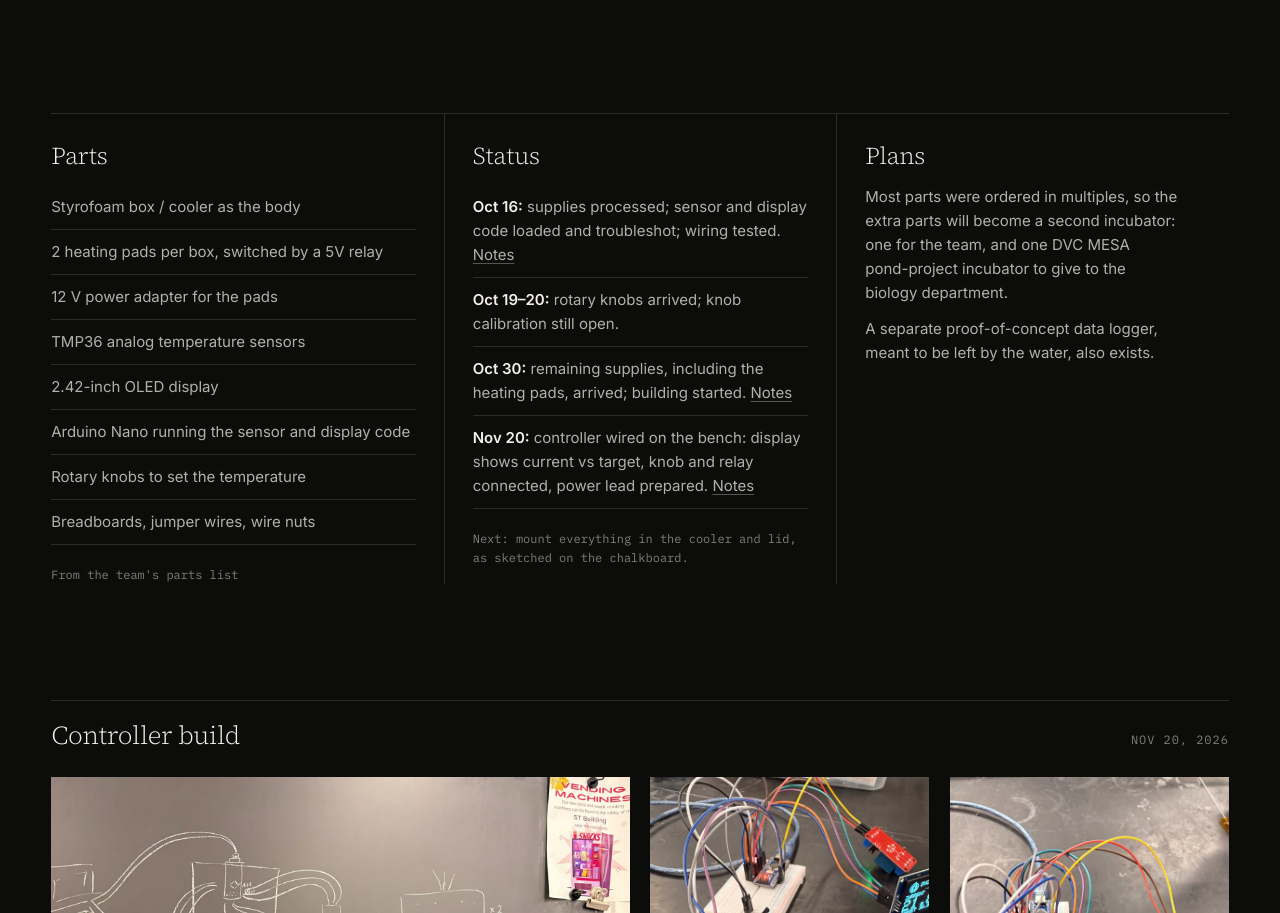
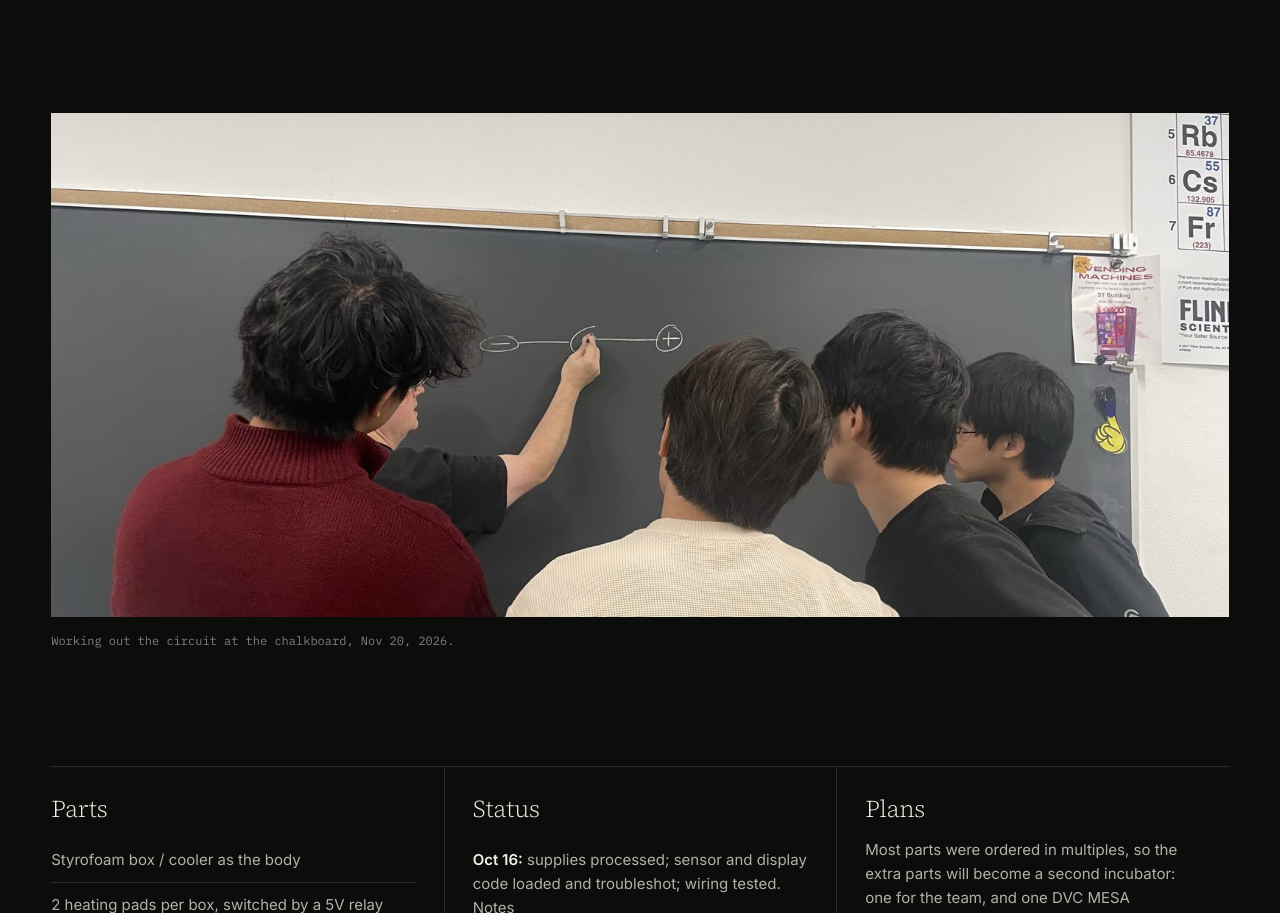
Before and after one commit to ShadowEsu/dvcpondresearch, a plain HTML site: page index.html in a window 1280 px wide. Shown: the part 5305-6218 px from the top of the page. Drawn offline with Linux system fonts and the light colour scheme.

Commit message:
Add Nov 20 team-at-chalkboard photo

```diff
--- a/index.html
+++ b/index.html
@@ -273,6 +273,14 @@
             <figcaption>Seating leads in the screw terminals</figcaption>
           </figure>
         </div>
+
+        <figure class="wide-photo">
+          <a href="assets/photos/2026-11-20-team-at-chalkboard.jpg">
+            <img src="assets/photos/2026-11-20-team-at-chalkboard.jpg" width="1600" height="1200" loading="lazy"
+              alt="Students in the lab gathered at the chalkboard, watching as a negative-to-positive circuit line is drawn.">
+          </a>
+          <figcaption>Working out the circuit at the chalkboard, Nov 20, 2026.</figcaption>
+        </figure>
 
         <div class="build-info">
           <article class="method">
--- a/styles/site.css
+++ b/styles/site.css
@@ -928,6 +928,31 @@ strong {
   margin-bottom: clamp(72px, 9vw, 128px);
 }
 
+.wide-photo {
+  margin: 0 0 clamp(72px, 9vw, 128px);
+}
+
+.wide-photo img {
+  width: 100%;
+  aspect-ratio: 21 / 9;
+  object-fit: cover;
+  object-position: 50% 45%;
+  filter: saturate(0.85);
+}
+
+.wide-photo figcaption {
+  margin-top: 14px;
+  font-family: var(--font-mono);
+  font-size: 0.75rem;
+  color: var(--ink-3);
+}
+
+@media (max-width: 640px) {
+  .wide-photo img {
+    aspect-ratio: 4 / 3;
+  }
+}
+
 .loop {
   margin: 0;
 }
```
Also changed, not shown: assets/photos/2026-11-20-team-at-chalkboard.jpg (added).
